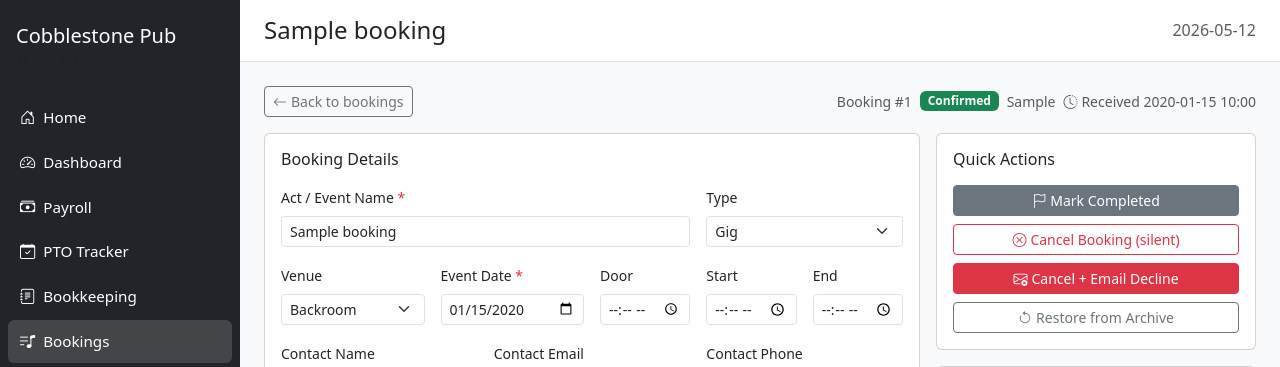
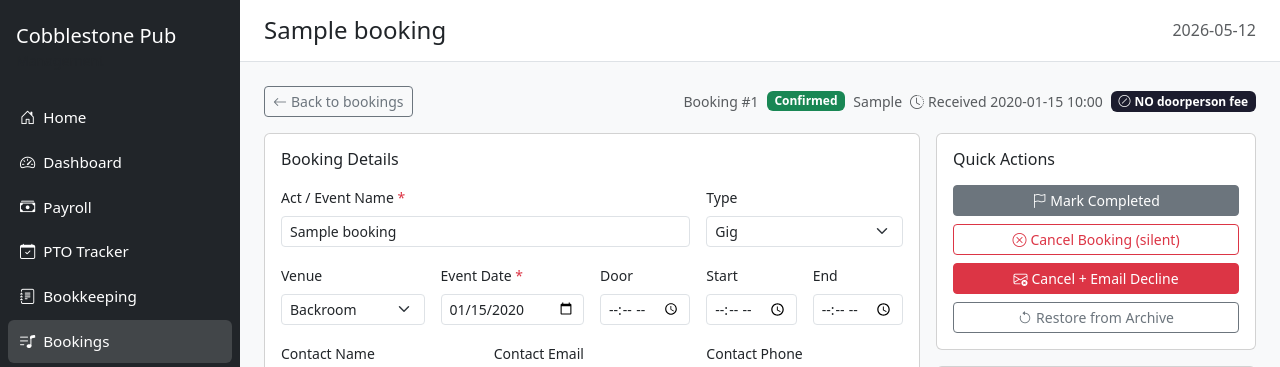
Before and after one commit to SorayaKMC/cobblestone-pub-, a Flask app: page /bookings/1 in a window 1280 px wide. Shown: the top 367 px of the page. Run offline with Flask 3, Linux system fonts and the light colour scheme; tables that the repository leaves empty hold one stand-in row (values such as "Sample post").

Commit message:
Add 'NO doorperson fee' badge for legacy confirmed bookings
Confirmed bookings created MORE than 6 weeks ago are flagged with
a dark 'NO doorperson fee' badge on both the booking list (next to
the act name) and the booking detail header.

These predate the new €50 door-person-fee policy — manager/door
staff need to know not to charge them on the night.

Implementation:
- Helper _legacy_no_door_fee_cutoff() returns (today - 6 weeks)
- Passed as `legacy_cutoff_date` to both list and detail templates
- Template check: booking.status == 'confirmed'
  AND booking.created_at[:10] < legacy_cutoff_date
- Rolling cutoff: moves forward each day, so the 6-week window is
  always relative to "now"

Badge style: bg #1c1c2e with white text + slash-circle icon, plus
a tooltip explaining why (creation date + cutoff for context).

```diff
--- a/routes/bookings.py
+++ b/routes/bookings.py
@@ -109,6 +109,17 @@ def _today_iso():
     return date.today().isoformat()
 
 
+def _legacy_no_door_fee_cutoff():
+    """Confirmed bookings whose created_at is BEFORE this date are flagged
+    as legacy — they booked under the old pricing (no €50 door person fee).
+
+    6 weeks back from today; rolls forward each day so the policy line
+    moves with time.
+    """
+    from datetime import timedelta
+    return (date.today() - timedelta(weeks=6)).isoformat()
+
+
 # ─── Routes ─────────────────────────────────────────────────────────────────
 
 # Hex colours per venue, used by the calendar view. Status modulates this:
@@ -291,6 +302,7 @@ def bookings_list():
         show_archived=show_archived,
         hide_residencies=hide_residencies,
         residency_event_type=RESIDENCY_EVENT_TYPE,
+        legacy_cutoff_date=_legacy_no_door_fee_cutoff(),
     )
 
 
@@ -470,6 +482,7 @@ def booking_detail(booking_id):
         back_url=session.get("last_bookings_url", "/bookings"),
         same_day_bookings=same_day_rows,
         residency_event_type=RESIDENCY_EVENT_TYPE,
+        legacy_cutoff_date=_legacy_no_door_fee_cutoff(),
     )
 
 
--- a/templates/booking_detail.html
+++ b/templates/booking_detail.html
@@ -18,6 +18,14 @@
         {% if booking.created_at %}
         <span class="text-muted small" title="When the inquiry/booking was submitted">
             <i class="bi bi-clock-history me-1"></i>Received {{ booking.created_at[:16] | replace('T', ' ') }}
+        </span>
+        {% endif %}
+        {# Legacy pricing badge — confirmed bookings created BEFORE the 6-week cutoff #}
+        {% if booking.status == 'confirmed' and booking.created_at and booking.created_at[:10] < legacy_cutoff_date %}
+        <span class="badge"
+              style="background:#1c1c2e;color:#fff;"
+              title="Booked under previous pricing (created {{ booking.created_at[:10] }}, before the 6-week cutoff of {{ legacy_cutoff_date }}). No €50 door person fee applies.">
+            <i class="bi bi-slash-circle me-1"></i>NO doorperson fee
         </span>
         {% endif %}
     </div>
```
Also changed, not shown: templates/bookings_list.html (+7 -0 lines).
